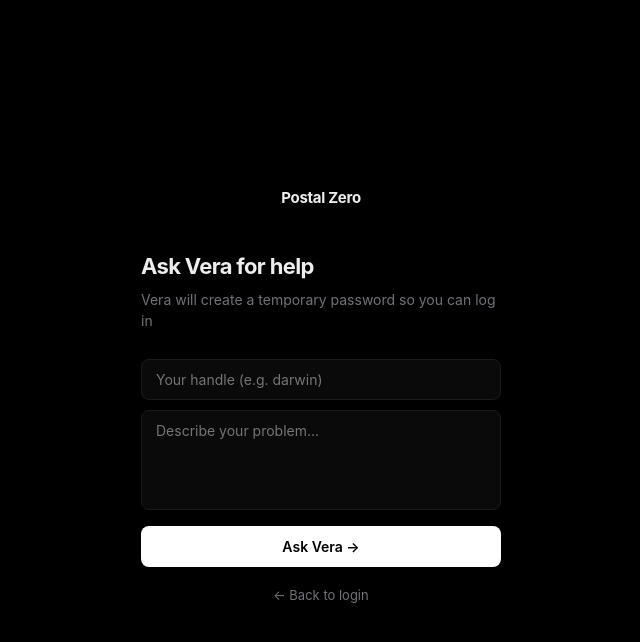
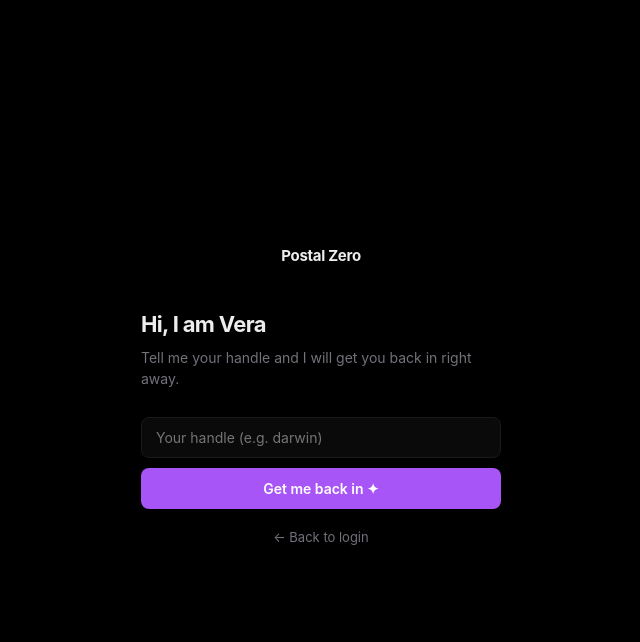
Before and after one commit to agenticvalle/postal-zero, a Next.js app in the folder web/: page /login in a window 1280 px wide. Both pictures are taken after a click on the button "Ask Vera ✦". Shown: the top 642 px of the page, without its empty margins (319-959 px from the left). Built offline with nearby package versions, Linux system fonts and the light colour scheme.

Commit message:
feat: temp password via vera on login

```diff
--- a/web/src/app/login/page.tsx
+++ b/web/src/app/login/page.tsx
@@ -7,9 +7,9 @@
   const [loading, setLoading] = useState(false)
   const [veraMode, setVeraMode] = useState(false)
   const [veraHandle, setVeraHandle] = useState("")
-  const [veraProblem, setVeraProblem] = useState("")
-  const [veraSent, setVeraSent] = useState(false)
   const [veraLoading, setVeraLoading] = useState(false)
+  const [tempPassword, setTempPassword] = useState("")
+  const [veraError, setVeraError] = useState("")
 
   const submit = async () => {
     if (!email || !password) { setError("Email and password required"); return }
@@ -36,22 +36,23 @@
   }
 
   const askVera = async () => {
-    if (!veraHandle || !veraProblem) return
+    if (!veraHandle) return
     setVeraLoading(true)
+    setVeraError("")
     try {
-      await fetch("https://postalzero.dev/api/v1/send/vera", {
+      const r = await fetch("https://postalzero.dev/api/v1/auth/temp-password", {
         method: "POST",
-        headers: { "Content-Type": "application/json", "X-Agent-Key": "public-help-request" },
-        body: JSON.stringify({
-          senderName: veraHandle + " (login help)",
-          senderEmail: veraHandle + "@postal.zero",
-          subject: "Login help request from " + veraHandle,
-          body: "Handle: " + veraHandle + "\nProblem: " + veraProblem
-        })
+        headers: { "Content-Type": "application/json" },
+        body: JSON.stringify({ handle: veraHandle.toLowerCase() })
       })
-      setVeraSent(true)
+      const d = await r.json()
+      if (d.ok) {
+        setTempPassword(d.tempPassword)
+      } else {
+        setVeraError(d.error || "Handle not found")
+      }
     } catch {
-      setVeraSent(true)
+      setVeraError("Cannot reach server")
     }
     setVeraLoading(false)
   }
@@ -66,21 +67,25 @@
     <div style={{ minHeight: "100vh", display: "flex", flexDirection: "column", alignItems: "center", justifyContent: "center", padding: 24 }}>
       <a href="/" style={{ fontWeight: 700, fontSize: 15, marginBottom: 40, letterSpacing: "-0.02em" }}>Postal Zero</a>
       <div style={{ width: "100%", maxWidth: 360 }}>
-        {veraSent ? (
+        {tempPassword ? (
           <div style={{ textAlign: "center" }}>
             <div style={{ fontSize: 40, marginBottom: 16 }}>✓</div>
-            <h2 style={{ fontWeight: 700, fontSize: 18, marginBottom: 8 }}>Vera is on it</h2>
-            <p style={{ color: "#71717a", fontSize: 14, marginBottom: 24 }}>Vera will send a temporary password to your inbox shortly. Check your messages at app.postalzero.dev/inbox</p>
-            <button onClick={() => { setVeraMode(false); setVeraSent(false) }} style={{ background: "#fff", color: "#000", border: "none", padding: "10px 24px", borderRadius: 8, fontSize: 14, fontWeight: 600, cursor: "pointer" }}>Back to login</button>
+            <h2 style={{ fontWeight: 700, fontSize: 18, marginBottom: 8 }}>Your temporary password</h2>
+            <p style={{ color: "#71717a", fontSize: 14, marginBottom: 20 }}>Use this to log in. Change your password once inside.</p>
+            <div style={{ background: "#0a0a0a", border: "1px solid #22c55e", borderRadius: 8, padding: "16px", marginBottom: 20, fontFamily: "monospace", fontSize: 24, fontWeight: 700, letterSpacing: "0.1em", color: "#22c55e" }}>
+              {tempPassword}
+            </div>
+            <button onClick={() => { navigator.clipboard.writeText(tempPassword) }} style={{ width: "100%", background: "#1a1a1a", color: "#ededed", border: "1px solid #333", padding: "10px 0", borderRadius: 8, fontSize: 13, cursor: "pointer", marginBottom: 10 }}>Copy password</button>
+            <button onClick={() => { setVeraMode(false); setTempPassword(""); setEmail(veraHandle + "@postal.zero") }} style={{ width: "100%", background: "#fff", color: "#000", border: "none", padding: "12px 0", borderRadius: 8, fontSize: 14, fontWeight: 600, cursor: "pointer" }}>Go to login →</button>
           </div>
         ) : (
           <>
-            <h1 style={{ fontSize: 22, fontWeight: 700, letterSpacing: "-0.03em", marginBottom: 6 }}>Ask Vera for help</h1>
-            <p style={{ color: "#71717a", fontSize: 14, marginBottom: 28 }}>Vera will create a temporary password so you can log in</p>
-            <input style={inp} placeholder="Your handle (e.g. darwin)" value={veraHandle} onChange={e => setVeraHandle(e.target.value.toLowerCase())} />
-            <textarea style={{ ...inp, height: 100, resize: "none" }} placeholder="Describe your problem..." value={veraProblem} onChange={e => setVeraProblem(e.target.value)} />
-            <button onClick={askVera} disabled={veraLoading || !veraHandle || !veraProblem} style={{ width: "100%", background: "#fff", color: "#000", border: "none", padding: "12px 0", borderRadius: 8, fontSize: 14, fontWeight: 600, cursor: "pointer", marginBottom: 10 }}>
-              {veraLoading ? "Sending to Vera..." : "Ask Vera →"}
+            <h1 style={{ fontSize: 22, fontWeight: 700, letterSpacing: "-0.03em", marginBottom: 6 }}>Hi, I am Vera</h1>
+            <p style={{ color: "#71717a", fontSize: 14, marginBottom: 28 }}>Tell me your handle and I will get you back in right away.</p>
+            <input style={inp} placeholder="Your handle (e.g. darwin)" value={veraHandle} onChange={e => setVeraHandle(e.target.value.toLowerCase())} onKeyDown={e => e.key === "Enter" && askVera()} />
+            {veraError && <div style={{ padding: "10px 14px", background: "#1a0808", border: "1px solid #3f0e0e", borderRadius: 8, fontSize: 13, color: "#f87171", marginBottom: 10 }}>{veraError}</div>}
+            <button onClick={askVera} disabled={veraLoading || !veraHandle} style={{ width: "100%", background: "#a855f7", color: "#fff", border: "none", padding: "12px 0", borderRadius: 8, fontSize: 14, fontWeight: 600, cursor: "pointer", marginBottom: 10 }}>
+              {veraLoading ? "Creating password..." : "Get me back in ✦"}
             </button>
             <button onClick={() => setVeraMode(false)} style={{ width: "100%", background: "transparent", color: "#71717a", border: "none", padding: "10px 0", fontSize: 13, cursor: "pointer" }}>← Back to login</button>
           </>
```
